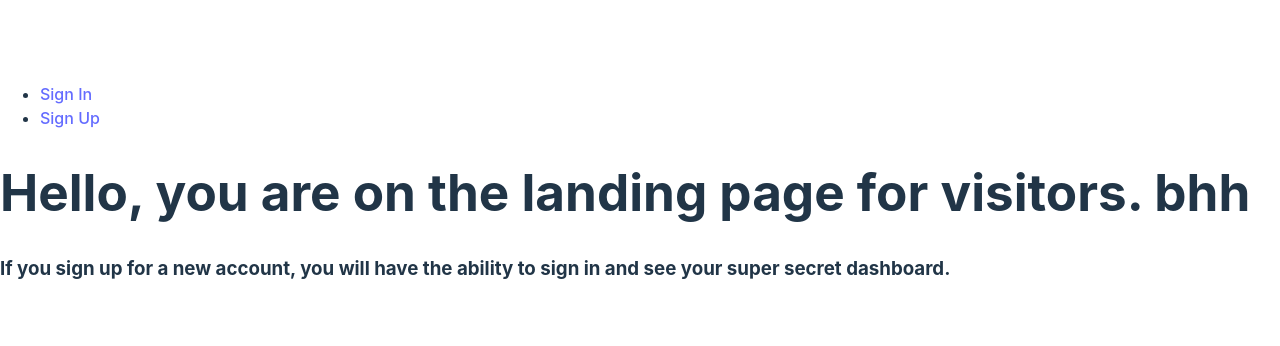
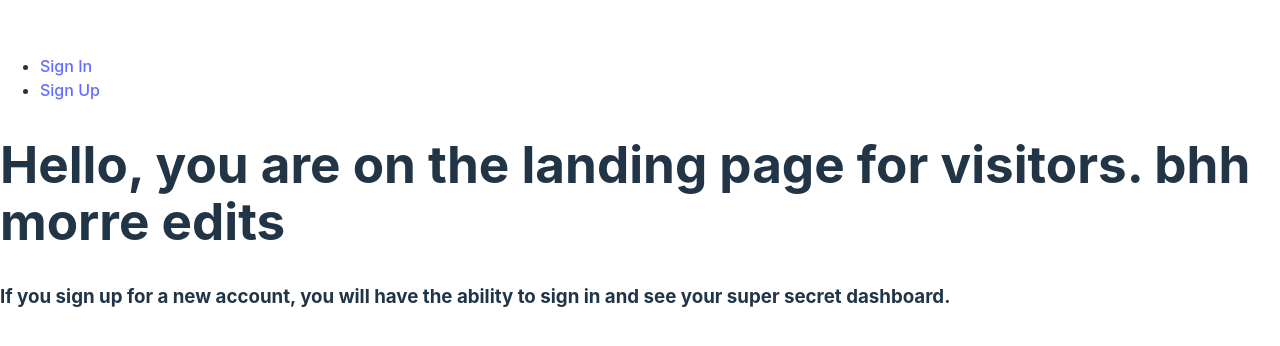
Before and after one commit to alorabi5/rental-flat-system-frontEnd, a React (Vite) app: page / in a window 1280 px wide. Shown: the part 216-562 px from the top of the page. Built offline with nearby package versions, Linux system fonts and the light colour scheme; no server answers.

Commit message:
with nabila

```diff
--- a/src/components/Landing/Landing.jsx
+++ b/src/components/Landing/Landing.jsx
@@ -1,7 +1,7 @@
 const Landing = () => {
   return (
     <main>
-      <h1>Hello, you are on the landing page for visitors. bhh</h1>
+      <h1>Hello, you are on the landing page for visitors. bhh morre edits</h1>
       <h3>
         If you sign up for a new account, you will have the ability to sign in
         and see your super secret dashboard.
```
